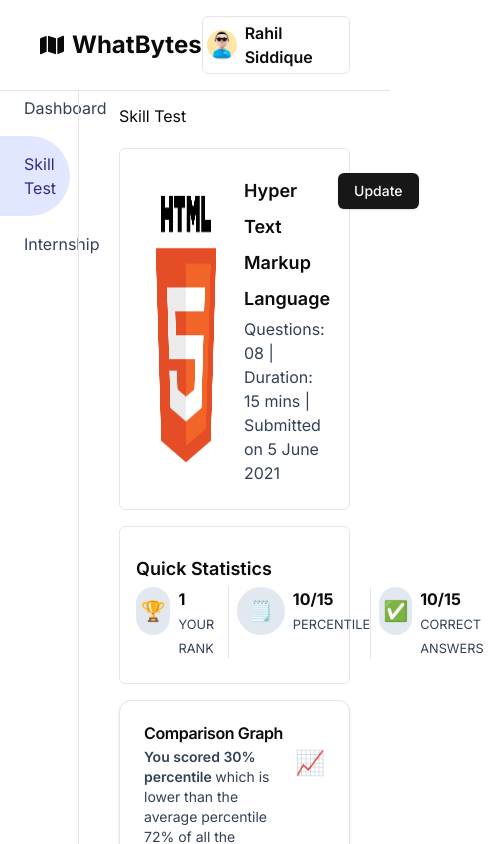
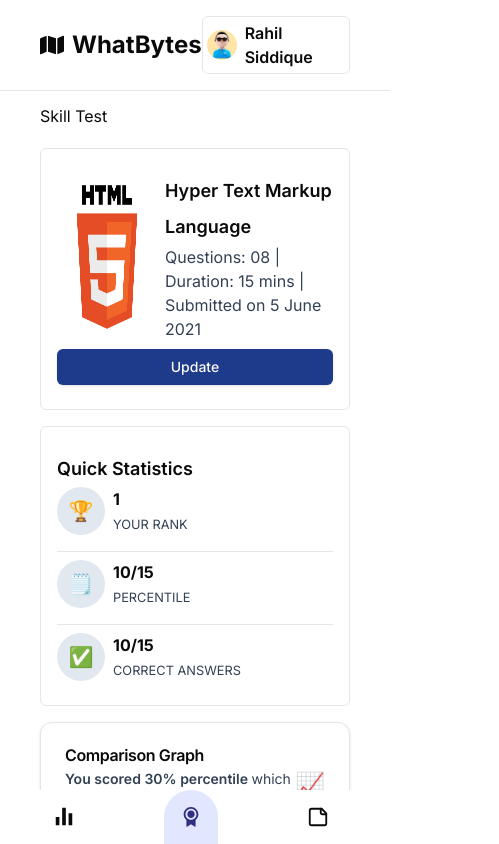
Before and after one commit to waynelogan/whatbytes-assessment, a Next.js app: page / in a window 390 px wide. Shown: the top 844 px of the page, 499 px wide, since content can reach past the window. Built offline with nearby package versions, Linux system fonts and the light colour scheme.

Commit message:
implements responsive layout

```diff
--- a/app/components/Menu.tsx
+++ b/app/components/Menu.tsx
@@ -5,21 +5,22 @@
   return (
     <nav className="
       col-span-2
-      h-full
-      text-slate-700
+      md:h-full
+      bg-white md:text-slate-700
+      max-md:fixed z-10 w-full bottom-0
     ">
-      <ul className="flex flex-col mr-2">
+      <ul className="flex max-md:justify-around md:flex-col mr-2">
         <li className="p-4 flex gap-2 items-center">
           <RiBarChartFill size={22} />
-          <p>Dashboard</p>
+          <p className="max-md:hidden">Dashboard</p>
         </li>
-        <li className="p-4 flex gap-2 items-center bg-indigo-100 rounded-r-full text-indigo-900">
+        <li className="p-4 flex gap-2 items-center bg-indigo-100 max-md:rounded-t-full md:rounded-r-full text-indigo-900">
           <RiAwardFill size={22} />
-          <p>Skill Test</p>
+          <p className="max-md:hidden">Skill Test</p>
         </li>
         <li className="p-4 flex gap-2 items-center">
           <LuStickyNote size={22} />
-          <p>Internship</p>
+          <p className="max-md:hidden">Internship</p>
         </li>
       </ul>
     </nav>
--- a/app/layout.tsx
+++ b/app/layout.tsx
@@ -23,8 +23,8 @@
       >
         <Navbar />
         <div className="
-          grid grid-cols-10 divide-x pt-20
-">
+          md:grid grid-cols-10 md:divide-x pt-20 max-md:mb-20
+        ">
           <Menu />
           {children}
         </div>
--- a/app/page.tsx
+++ b/app/page.tsx
@@ -14,14 +14,16 @@
         <div className="col-span-3 flex flex-col gap-4">
           <div className="
             border rounded-md
-            flex gap-2 w-full px-4 py-6
+            flex max-md:flex-col gap-2 w-full px-4 py-6
           ">
-            <Image src={'/html.png'} alt="html logo" width={100} height={40} />
+            <div className="flex gap-2">
+              <Image src={'/html.png'} alt="html logo" width={100} height={100} className="aspect-auto" />
               <div>
                 <h2 className="font-semibold text-lg leading-loose">Hyper Text Markup Language</h2>
                 <p className="text-slate-700">Questions: 08 | Duration: 15 mins | Submitted on 5 June 2021</p>
               </div>
-            <Button>
+            </div>
+              <Button className="bg-blue-900">
                 Update
               </Button>
           </div>
@@ -30,7 +32,12 @@
             px-4 py-6
           ">
             <h2 className="font-semibold text-lg leading-loose">Quick Statistics</h2>
-            <div className="flex justify-between divide-x">
+            <div className="
+              flex max-md:flex-col
+              gap-4
+              md:justify-between
+              max-md:divide-y md:divide-x
+              ">
               <div className="flex gap-2">
                 <div className="
                 w-12 h-12 flex items-center justify-center text-xl
@@ -43,7 +50,7 @@
                   <small className="text-slate-700">YOUR RANK</small>
                 </div>
               </div>
-              <div className="flex gap-2 pl-2">
+              <div className="flex gap-2 max-md:pt-2 md:pl-2">
                 <div className="
                 w-12 h-12 flex items-center justify-center text-xl
                 bg-slate-200 p-1 rounded-full
@@ -55,7 +62,7 @@
                   <small className="text-slate-700">PERCENTILE</small>
                 </div>
               </div>
-              <div className="flex gap-2 pl-2">
+              <div className="flex gap-2 max-md:pt-2  md:pl-2">
                 <div className="
                 w-12 h-12 flex items-center justify-center text-xl
                 bg-slate-200 p-1 rounded-full
@@ -69,13 +76,9 @@
               </div>
             </div>
           </div>
-          <div className="
-            h-32
-          ">
           <PercentileChart />
         </div>
-        </div>
-        <div className="col-span-2 flex flex-col gap-4">
+        <div className="md:col-span-2 flex flex-col gap-4">
           <div className="
             border rounded-md w-full
             px-4 py-6
```
Lines whose indentation alone changed are shown as unchanged.
